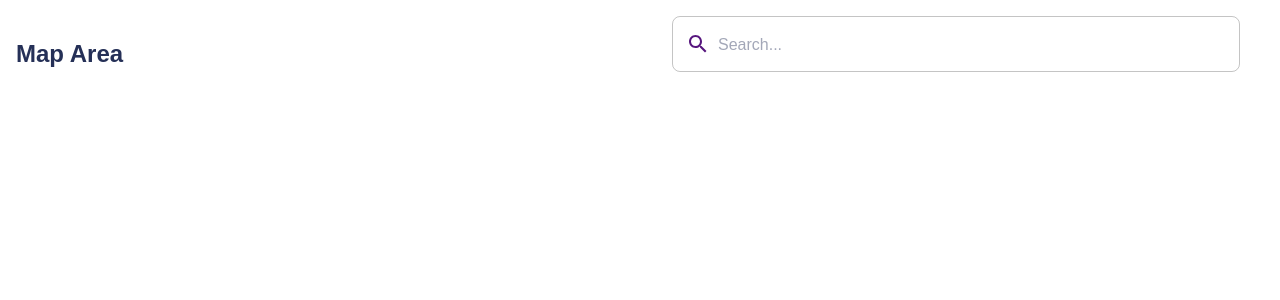
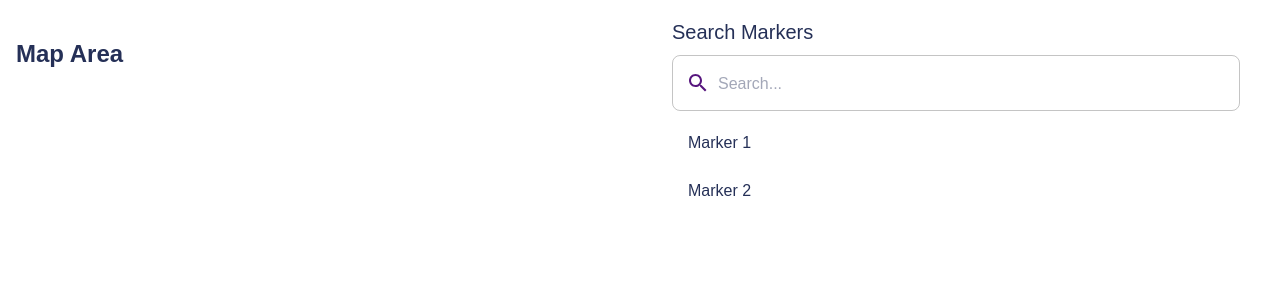
Before and after one commit to nikolatrajkovicITS/GeoFusion, a React (Vite) app: page / in a window 1280 px wide. Shown: the top 300 px of the page. Built offline with nearby package versions, Linux system fonts and the light colour scheme.

Commit message:
feat: implement search trough polygons or markers logic

```diff
--- a/src/components/molecules/Search.jsx
+++ b/src/components/molecules/Search.jsx
@@ -1,42 +1,40 @@
-import React, { useState, useCallback } from 'react';
+import React, { useCallback, useState } from 'react';
 import { InputAdornment, IconButton, TextField } from '@mui/material';
 import SearchIcon from '@mui/icons-material/Search';
 import ClearIcon from '@mui/icons-material/Clear';
 import debounce from 'lodash.debounce';
+import useAppState from '@/hooks/useAppState';
 
-const Search = React.memo(({ placeholder = 'Search...', onSearch }) => {
-  const [searchTerm, setSearchTerm] = useState('');
+const Search = React.memo(({ placeholder = 'Search...' }) => {
+  const { setSearchTerm } = useAppState();
+  const [localSearchTerm, setLocalSearchTerm] = useState('');
 
   const debouncedSearch = useCallback(
-    debounce(value => {
-      if (onSearch) {
-        onSearch(value);
-      }
+    debounce(term => {
+      setSearchTerm(term);
     }, 300),
-    [onSearch]
+    [setSearchTerm]
   );
 
   const handleSearch = useCallback(
     event => {
       const newValue = event.target.value;
-      setSearchTerm(newValue);
+      setLocalSearchTerm(newValue);
       debouncedSearch(newValue);
     },
     [debouncedSearch]
   );
 
   const handleClear = useCallback(() => {
-    setSearchTerm('');
-    if (onSearch) {
-      onSearch('');
-    }
-  }, [onSearch]);
+    setLocalSearchTerm('');
+    debouncedSearch('');
+  }, [debouncedSearch]);
 
   return (
     <TextField
       fullWidth
       variant="outlined"
-      value={searchTerm}
+      value={localSearchTerm}
       onChange={handleSearch}
       placeholder={placeholder}
       InputProps={{
@@ -45,7 +43,7 @@ const Search = React.memo(({ placeholder = 'Search...', onSearch }) => {
             <SearchIcon aria-label="search icon" color="action" />
           </InputAdornment>
         ),
-        endAdornment: searchTerm && (
+        endAdornment: localSearchTerm && (
           <InputAdornment position="end">
             <IconButton
               onClick={handleClear}
--- a/src/components/organisms/TableSearch.jsx
+++ b/src/components/organisms/TableSearch.jsx
@@ -1,18 +1,50 @@
-import React from 'react';
-import { Container } from '@mui/material';
+import React, { useMemo, useCallback } from 'react';
+import {
+  Container,
+  Typography,
+  List,
+  ListItem,
+  ListItemText,
+} from '@mui/material';
 import Search from '@/components/molecules/Search';
+import useAppState from '@/hooks/useAppState';
+import { POLYGON } from '@/constants';
 
 const TableSearch = () => {
-  const handleSearch = searchTerm => {
-    console.log('Searching for:', searchTerm);
-  };
+  const { polygons, markers, editingMode, setSelectedItem, searchTerm } =
+    useAppState();
+
+  const dataToSearch = useMemo(() => {
+    return editingMode === POLYGON ? polygons : markers;
+  }, [editingMode, polygons, markers]);
+
+  const filteredResults = useMemo(() => {
+    return dataToSearch.filter(item =>
+      item.name.toLowerCase().includes(searchTerm.toLowerCase())
+    );
+  }, [dataToSearch, searchTerm]);
+
+  const handleSelectItem = useCallback(
+    item => {
+      setSelectedItem(item);
+    },
+    [setSelectedItem]
+  );
 
   return (
-    <>
-      <Container>
-        <Search onSearch={handleSearch} />
-      </Container>
-    </>
+    <Container>
+      <Typography variant="h6" gutterBottom>
+        Search {editingMode === POLYGON ? 'Polygons' : 'Markers'}
+      </Typography>
+      <Search />
+      <List>
+        {filteredResults.map(item => (
+          <ListItem key={item.id} onClick={() => handleSelectItem(item)}>
+            <ListItemText primary={item.name} />
+          </ListItem>
+        ))}
+      </List>
+    </Container>
   );
 };
 
--- a/src/context/AppReducer.jsx
+++ b/src/context/AppReducer.jsx
@@ -40,6 +40,7 @@ export const initialState = {
     type: 'polygon',
     id: null,
   },
+  searchTerm: '',
 };
 
 export const AppReducer = (state, action) => {
@@ -76,6 +77,9 @@ export const AppReducer = (state, action) => {
       return { ...state, editingMode: { mode: action.payload } };
     case ActionTypes.SET_SELECTED_ITEM:
       return { ...state, selectedItem: action.payload };
+    case ActionTypes.SET_SEARCH_TERM:
+      return { ...state, searchTerm: action.payload };
+
     default:
       return state;
   }
--- a/src/hooks/useAppState.jsx
+++ b/src/hooks/useAppState.jsx
@@ -65,6 +65,13 @@ const useAppState = () => {
     [dispatch]
   );
 
+  const setSearchTerm = useCallback(
+    term => {
+      dispatch({ type: ActionTypes.SET_SEARCH_TERM, payload: term });
+    },
+    [dispatch]
+  );
+
   return {
     ...state,
     addPolygon,
@@ -75,6 +82,7 @@ const useAppState = () => {
     deleteMarker,
     setEditingMode,
     setSelectedItem,
+    setSearchTerm,
   };
 };
 
```
